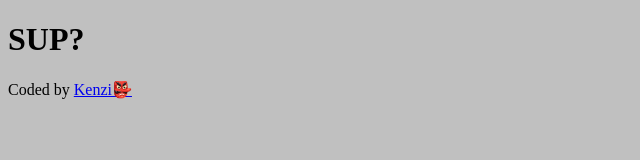
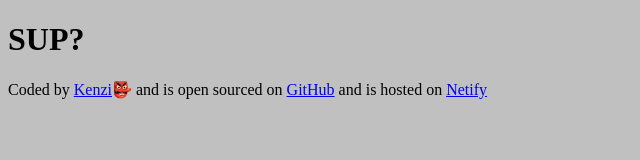
Before and after one commit to Kenzimonster/AIbasedgenerator, a plain HTML site: page index.html in a window 1280 px wide. Shown: the whole page, without its empty margins (0-640 px from the left). Drawn offline with Linux system fonts and the light colour scheme.

Commit message:
Update index.html

```diff
--- a/index.html
+++ b/index.html
@@ -10,7 +10,16 @@
     <h1>SUP?</h1>
     <footer>
       Coded by
-      <a href="https://github.com/Kenzimonster" targte="_blank">Kenzi👺</a>
+      <a href="https://github.com/Kenzimonster" targte="_blank">Kenzi</a>👺 and
+      is open sourced on
+      <a
+        href="https://github.com/Kenzimonster/AIbasedgenerator"
+        target="_blank"
+      >
+        GitHub</a
+      >
+      and is hosted on
+      <a href="https://goblinpeomteller.netlify.app/" target="_blank">Netify</a>
     </footer>
     <script src="src/index.js"></script>
   </body>
```
